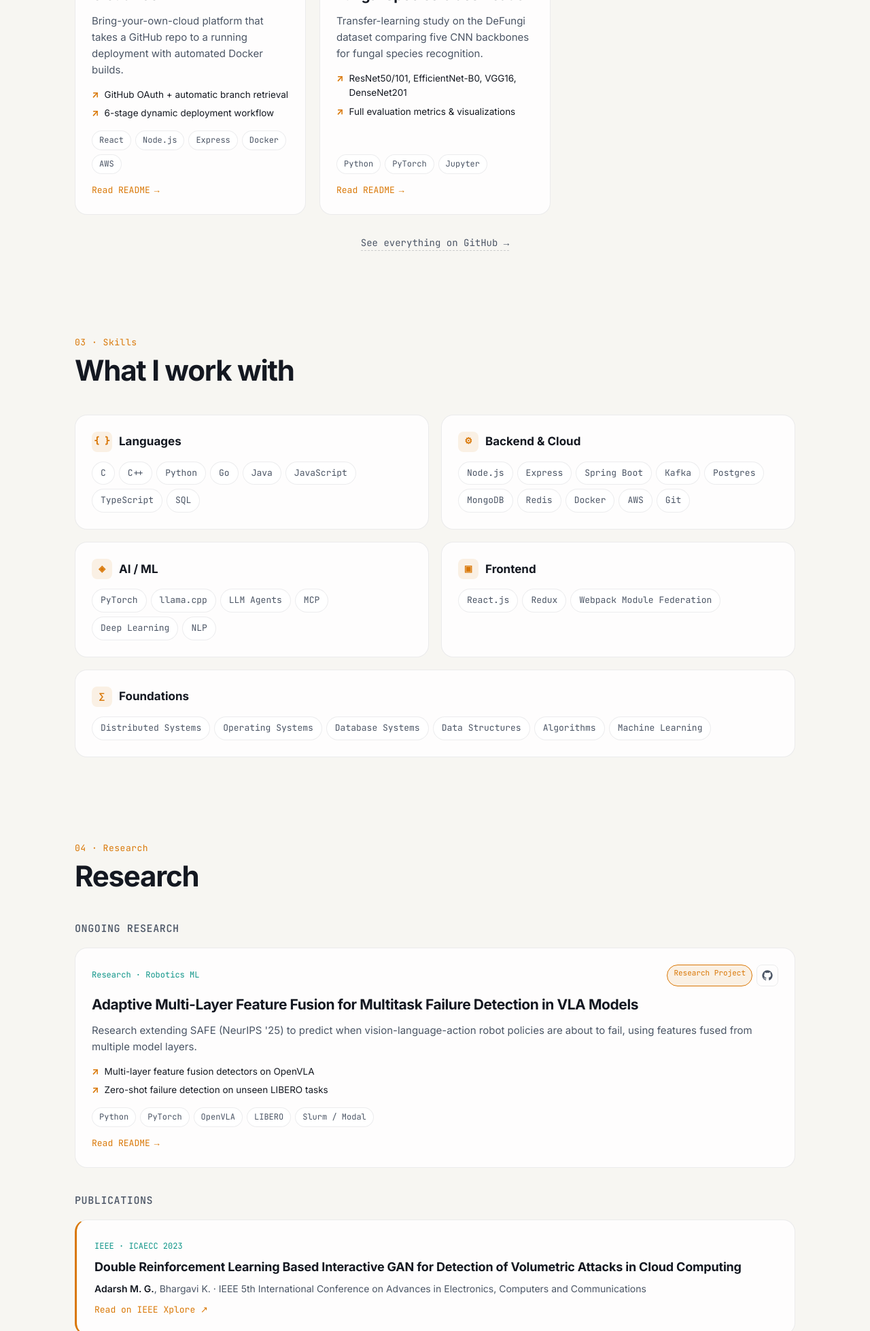
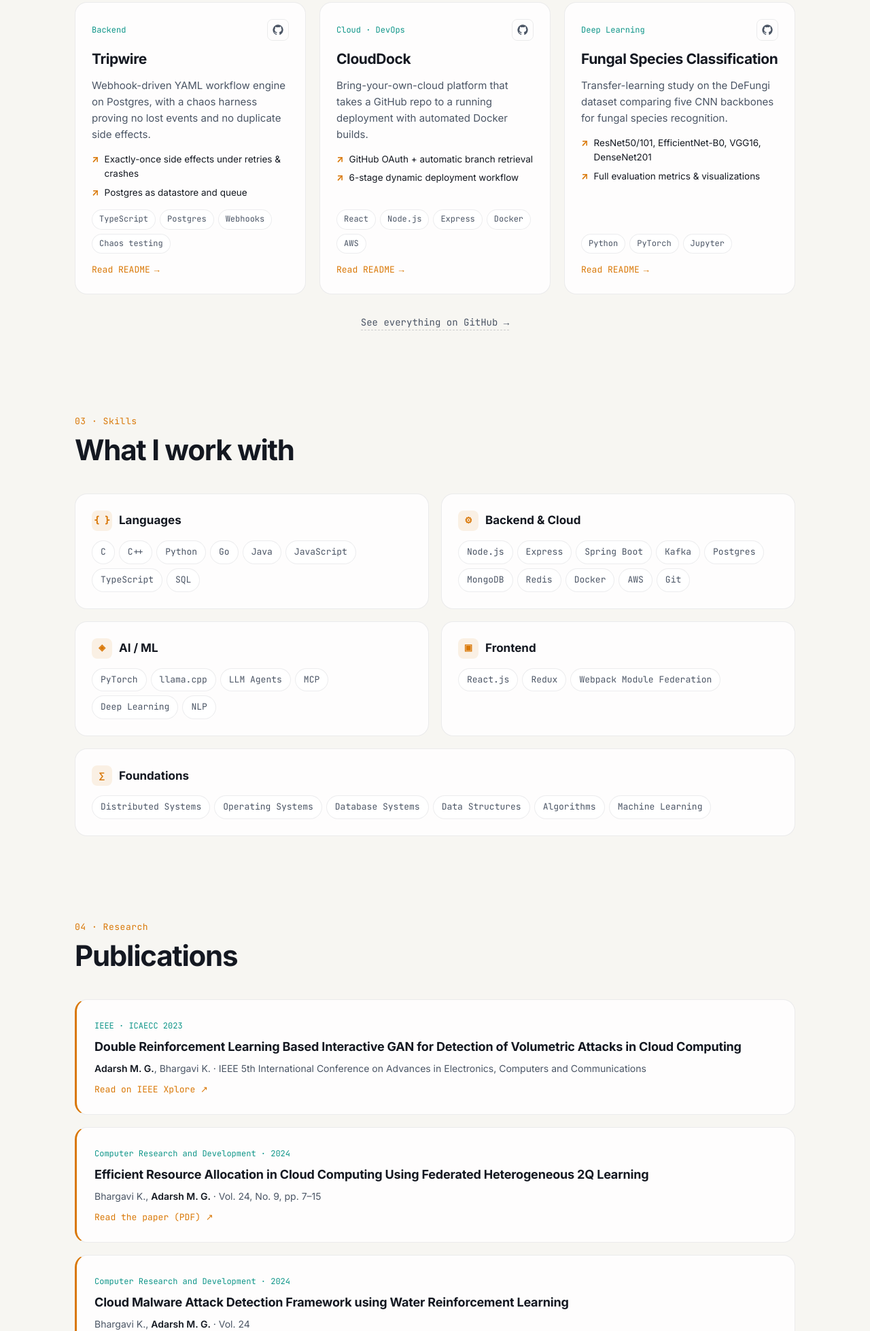
Before and after one commit to adarshmohan29/adarshmohan29.github.io, a plain HTML site: page index.html in a window 1280 px wide. Shown: the part 3076-5034 px from the top of the page at 68% size. Drawn offline with nearby package versions, Linux system fonts and the light colour scheme.

Commit message:
Revert "Move SAFE research card from Projects to Research section"
This reverts commit c2a566b475f55c8b8392b9b2384ebb6049740ac8.

```diff
--- a/index.html
+++ b/index.html
@@ -215,11 +215,8 @@
     <section id="research" class="section">
       <div class="section-head reveal">
         <span class="kicker">04 · Research</span>
-        <h2>Research</h2>
+        <h2>Publications</h2>
       </div>
-      <h3 class="research-sub reveal">Ongoing research</h3>
-      <div class="projects-grid research-grid" id="researchGrid"></div>
-      <h3 class="research-sub reveal">Publications</h3>
       <div class="pubs">
         <a class="pub reveal" href="https://ieeexplore.ieee.org/document/10560194" target="_blank" rel="noopener">
           <span class="pub-venue">IEEE · ICAECC 2023</span>
--- a/projects.js
+++ b/projects.js
@@ -8,8 +8,7 @@
  */
 const GITHUB_USER = "adarshmohan29";
 
-/* Research work (not regular projects) – shown as cards in the Research section. Same fields as PROJECTS. */
-const RESEARCH_PROJECTS = [
+const PROJECTS = [
   {
     repo: "Safe-Research",
     title: "Adaptive Multi-Layer Feature Fusion for Multitask Failure Detection in VLA Models",
@@ -18,7 +17,7 @@ const RESEARCH_PROJECTS = [
     highlights: ["Multi-layer feature fusion detectors on OpenVLA", "Zero-shot failure detection on unseen LIBERO tasks"],
     tech: ["Python", "PyTorch", "OpenVLA", "LIBERO", "Slurm / Modal"],
     category: "Research · Robotics ML",
-    status: "Research Project",
+    status: "In progress",
     localReadme: `# SAFE Research: Failure Detection for Vision-Language-Action Models
 
 *Ongoing team research project.*
@@ -45,9 +44,6 @@ In progress. The rollout collection and feature-caching pipeline is built and te
 ## Stack
 Python · PyTorch · OpenVLA · LIBERO · Hydra · Weights & Biases · Slurm · Modal`,
   },
-];
-
-const PROJECTS = [
   {
     repo: "batchstream-inference-engine",
     title: "BatchStream Inference Engine",
--- a/script.js
+++ b/script.js
@@ -23,9 +23,8 @@
 
   /* ---------- Project cards ---------- */
   const ghIcon = `<svg viewBox="0 0 24 24" width="16" height="16" fill="currentColor"><path d="M12 .5a11.5 11.5 0 0 0-3.6 22.4c.6.1.8-.3.8-.6v-2c-3.2.7-3.9-1.5-3.9-1.5-.5-1.3-1.3-1.7-1.3-1.7-1-.7.1-.7.1-.7 1.2.1 1.8 1.2 1.8 1.2 1 1.8 2.8 1.3 3.5 1 .1-.8.4-1.3.7-1.6-2.6-.3-5.3-1.3-5.3-5.7 0-1.3.5-2.3 1.2-3.1-.1-.3-.5-1.5.1-3.1 0 0 1-.3 3.3 1.2a11.4 11.4 0 0 1 6 0C17.6 4.4 18.6 4.7 18.6 4.7c.6 1.6.2 2.8.1 3.1.8.8 1.2 1.9 1.2 3.1 0 4.4-2.7 5.4-5.3 5.7.4.4.8 1.1.8 2.2v3.3c0 .3.2.7.8.6A11.5 11.5 0 0 0 12 .5z"/></svg>`;
-  const renderCards = (grid, list) => {
-  if (!grid) return;
-  grid.innerHTML = list.map(
+  const grid = $("#projectsGrid");
+  grid.innerHTML = PROJECTS.map(
     (p, i) => `
     <div class="project-card reveal" role="button" tabindex="0" data-index="${i}" aria-label="Open README for ${esc(p.title)}">
       <div class="pc-top">
@@ -48,7 +47,7 @@
   $$(".project-card", grid).forEach((card) => {
     const open = (e) => {
       if (e.target.closest(".pc-gh")) return; // let the GitHub icon open GitHub
-      openProject(list[+card.dataset.index], card);
+      openProject(PROJECTS[+card.dataset.index], card);
     };
     card.addEventListener("click", open);
     card.addEventListener("keydown", (e) => {
@@ -60,9 +59,6 @@
       card.style.setProperty("--my", `${e.clientY - r.top}px`);
     });
   });
-  };
-  renderCards($("#projectsGrid"), PROJECTS);
-  renderCards($("#researchGrid"), typeof RESEARCH_PROJECTS !== "undefined" ? RESEARCH_PROJECTS : []);
 
   /* ---------- README modal ---------- */
   const modal = $("#modal");
@@ -175,7 +171,7 @@
   // Deep link: /#project/TriageMesh opens that README directly
   const m = location.hash.match(/^#project\/(.+)$/);
   if (m) {
-    const p = [...PROJECTS, ...(typeof RESEARCH_PROJECTS !== "undefined" ? RESEARCH_PROJECTS : [])].find((x) => x.repo === decodeURIComponent(m[1]));
+    const p = PROJECTS.find((x) => x.repo === decodeURIComponent(m[1]));
     if (p) setTimeout(() => openProject(p), 300);
   }
 
--- a/styles.css
+++ b/styles.css
@@ -371,7 +371,3 @@ body.modal-open { overflow: hidden; }
 .job.current .job-card header { margin-bottom: 0; }
 .job.current .job-dot { background: var(--accent); box-shadow: 0 0 0 5px var(--accent-soft); }
 .job-card h3 .badge { margin-left: 8px; vertical-align: middle; font-weight: 500; }
-
-/* Research section: ongoing research cards + publications */
-.research-sub { font-size: 15px; font-family: var(--mono); font-weight: 500; color: var(--muted); letter-spacing: 0.04em; text-transform: uppercase; margin: 8px 0 16px; }
-.research-grid { grid-template-columns: 1fr; margin-bottom: 36px; }
```
